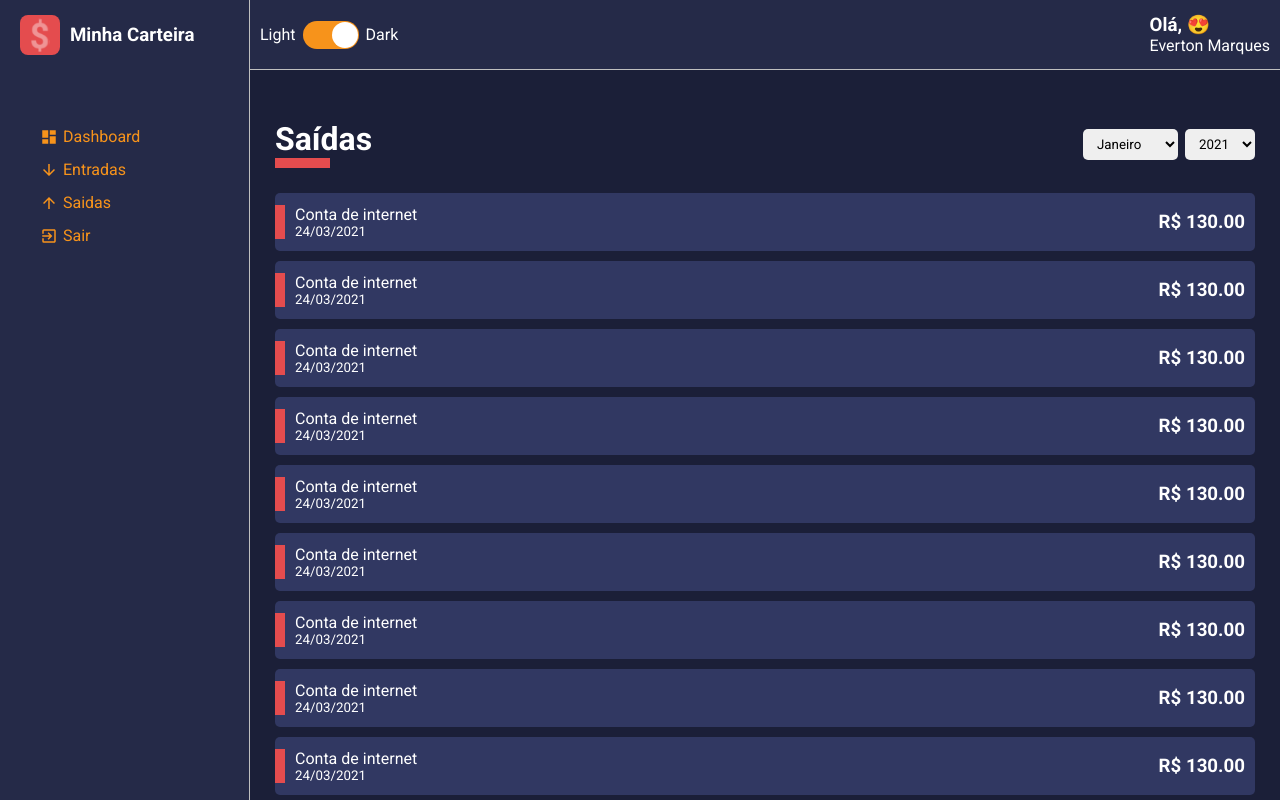
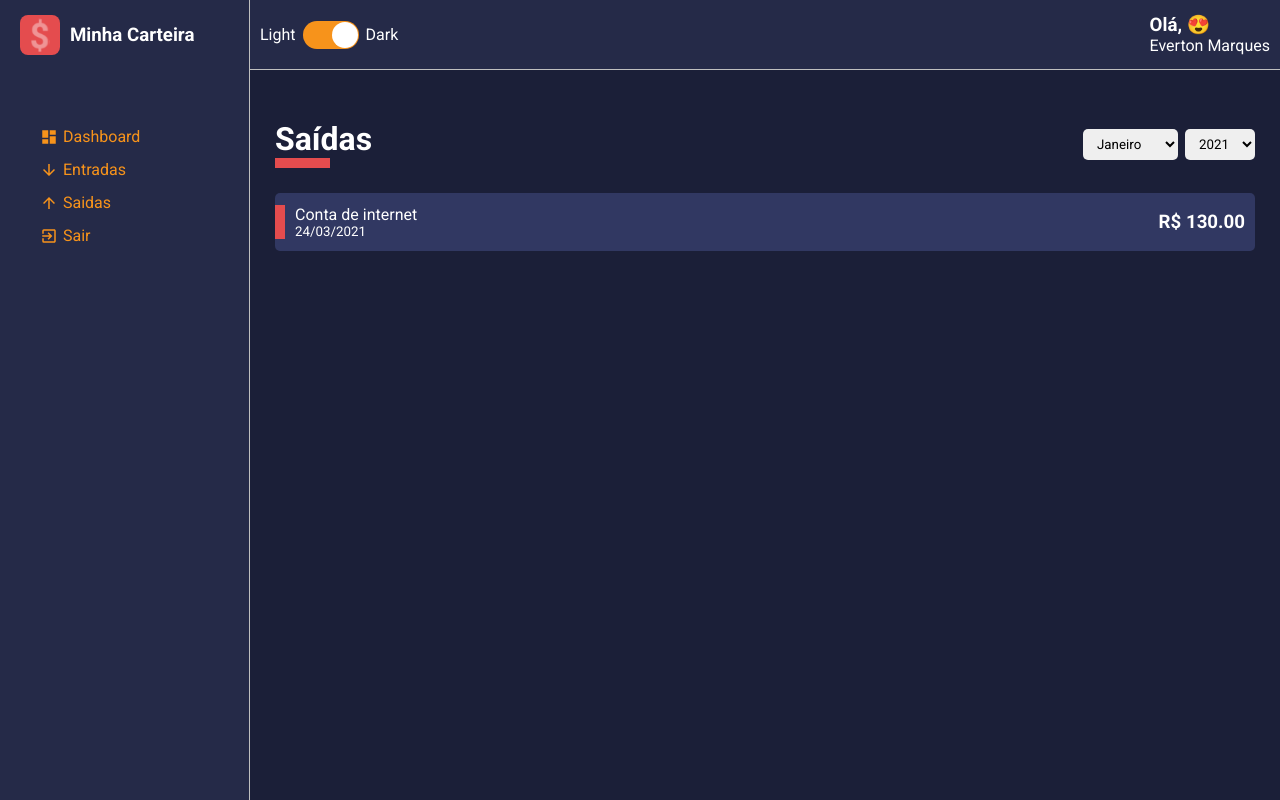
Before and after one commit to Everton-lacerda/my-wallet, a React (Create React App) app: page /list/1 in a window 1280 px wide. Built offline with nearby package versions, Linux system fonts and the light colour scheme.

Commit message:
fix(card): Card Color

```diff
--- a/src/components/HistoryFinanceCard/index.tsx
+++ b/src/components/HistoryFinanceCard/index.tsx
@@ -3,7 +3,6 @@
 import { Container, Tag } from './style'
 
 interface IHistoryFinanceCard {
-    cardColor: string;
     tagColor: string;
     title: string;
     subTitle: string;
@@ -11,14 +10,13 @@
 }
 
 const HistoryFinanceCard: React.FC<IHistoryFinanceCard> =  ({
-    cardColor,
     tagColor,
     title,
     subTitle,
     amount
 }) => {
     return (
-        <Container color={cardColor}>
+        <Container>
             <Tag color={tagColor} />
             <div>
                 <span>{title}</span>
--- a/src/components/HistoryFinanceCard/style.ts
+++ b/src/components/HistoryFinanceCard/style.ts
@@ -1,14 +1,12 @@
 import styled from 'styled-components';
 
-interface IContainerProps {
-    color: string;
-}
+
 interface ITagProps {
     color: string;
 }
 
-export const Container = styled.li<IContainerProps>`
-    background-color: ${props => props.color};
+export const Container = styled.li`
+    background-color: ${props => props.theme.colors.tertiary};
     list-style: none;
     border-radius: 5px;
     margin:10px 0;
--- a/src/pages/List/index.tsx
+++ b/src/pages/List/index.tsx
@@ -28,79 +28,6 @@
             </ContentHeader>
             <Content>
                 <HistoryFinanceCard
-                    cardColor="#313862"
-                    tagColor="#E44C4E"
-                    title="Conta de internet"
-                    subTitle="24/03/2021"
-                    amount="R$ 130.00"
-                />
-
-                <HistoryFinanceCard
-                    cardColor="#313862"
-                    tagColor="#E44C4E"
-                    title="Conta de internet"
-                    subTitle="24/03/2021"
-                    amount="R$ 130.00"
-                />
-
-                <HistoryFinanceCard
-                    cardColor="#313862"
-                    tagColor="#E44C4E"
-                    title="Conta de internet"
-                    subTitle="24/03/2021"
-                    amount="R$ 130.00"
-                />
-
-                <HistoryFinanceCard
-                    cardColor="#313862"
-                    tagColor="#E44C4E"
-                    title="Conta de internet"
-                    subTitle="24/03/2021"
-                    amount="R$ 130.00"
-                />
-
-                <HistoryFinanceCard
-                    cardColor="#313862"
-                    tagColor="#E44C4E"
-                    title="Conta de internet"
-                    subTitle="24/03/2021"
-                    amount="R$ 130.00"
-                />
-
-                <HistoryFinanceCard
-                    cardColor="#313862"
-                    tagColor="#E44C4E"
-                    title="Conta de internet"
-                    subTitle="24/03/2021"
-                    amount="R$ 130.00"
-                />
-
-                <HistoryFinanceCard
-                    cardColor="#313862"
-                    tagColor="#E44C4E"
-                    title="Conta de internet"
-                    subTitle="24/03/2021"
-                    amount="R$ 130.00"
-                />
-
-                <HistoryFinanceCard
-                    cardColor="#313862"
-                    tagColor="#E44C4E"
-                    title="Conta de internet"
-                    subTitle="24/03/2021"
-                    amount="R$ 130.00"
-                />
-
-                <HistoryFinanceCard
-                    cardColor="#313862"
-                    tagColor="#E44C4E"
-                    title="Conta de internet"
-                    subTitle="24/03/2021"
-                    amount="R$ 130.00"
-                />
-
-                <HistoryFinanceCard
-                    cardColor="#313862"
                     tagColor="#E44C4E"
                     title="Conta de internet"
                     subTitle="24/03/2021"
```
